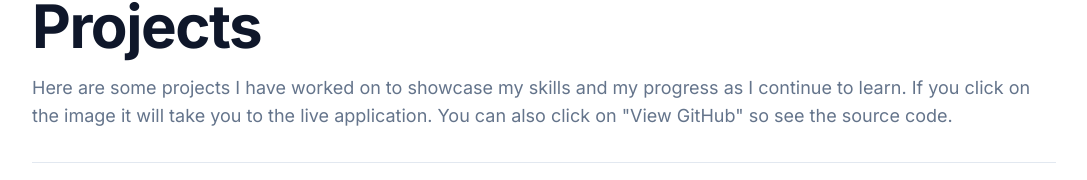
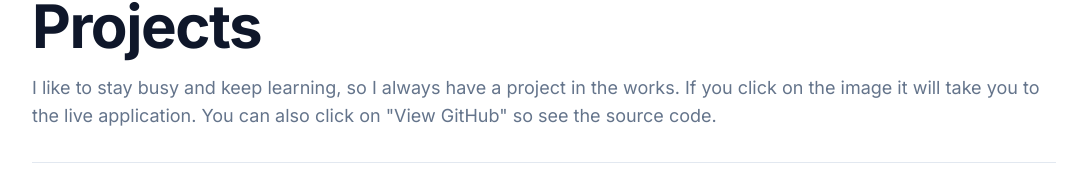
Before and after one commit to MichaelFrieze/michaelfrieze.dev, a Next.js app: page /projects in a window 1280 px wide. Shown: the part 138-318 px from the top of the page, without its empty margins (96-1183 px from the left). Built offline with nearby package versions, Linux system fonts and the light colour scheme; no server answers.

Commit message:
updated text on the projects page

```diff
--- a/pages/projects.js
+++ b/pages/projects.js
@@ -13,9 +13,9 @@ export default function Projects() {
             Projects
           </h1>
           <p className="text-lg leading-7 text-gray-500 dark:text-gray-400">
-            Here are some projects I have worked on to showcase my skills and my progress as I
-            continue to learn. If you click on the image it will take you to the live application.
-            You can also click on "View GitHub" so see the source code.
+            I like to stay busy and keep learning, so I always have a project in the works. If you
+            click on the image it will take you to the live application. You can also click on "View
+            GitHub" so see the source code.
           </p>
         </div>
         <div className="container py-12">
```
Also changed, not shown: data/authors/default.md (+1 -1 lines).
